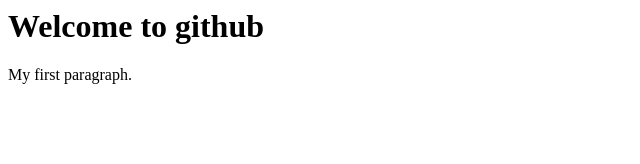
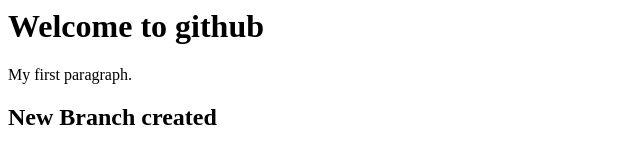
Before and after one commit to palak16arora/sample1, a plain HTML site: page index.html in a window 1280 px wide. Shown: the whole page, without its empty margins (0-640 px from the left). Drawn offline with Linux system fonts and the light colour scheme.

Commit message:
new branch created

```diff
--- a/index.html
+++ b/index.html
@@ -4,6 +4,6 @@
 <h1>Welcome to github</h1>
 
 <p>My first paragraph.</p>
-
+<h2> New Branch created </h2>
 </body>
 </html>
```
